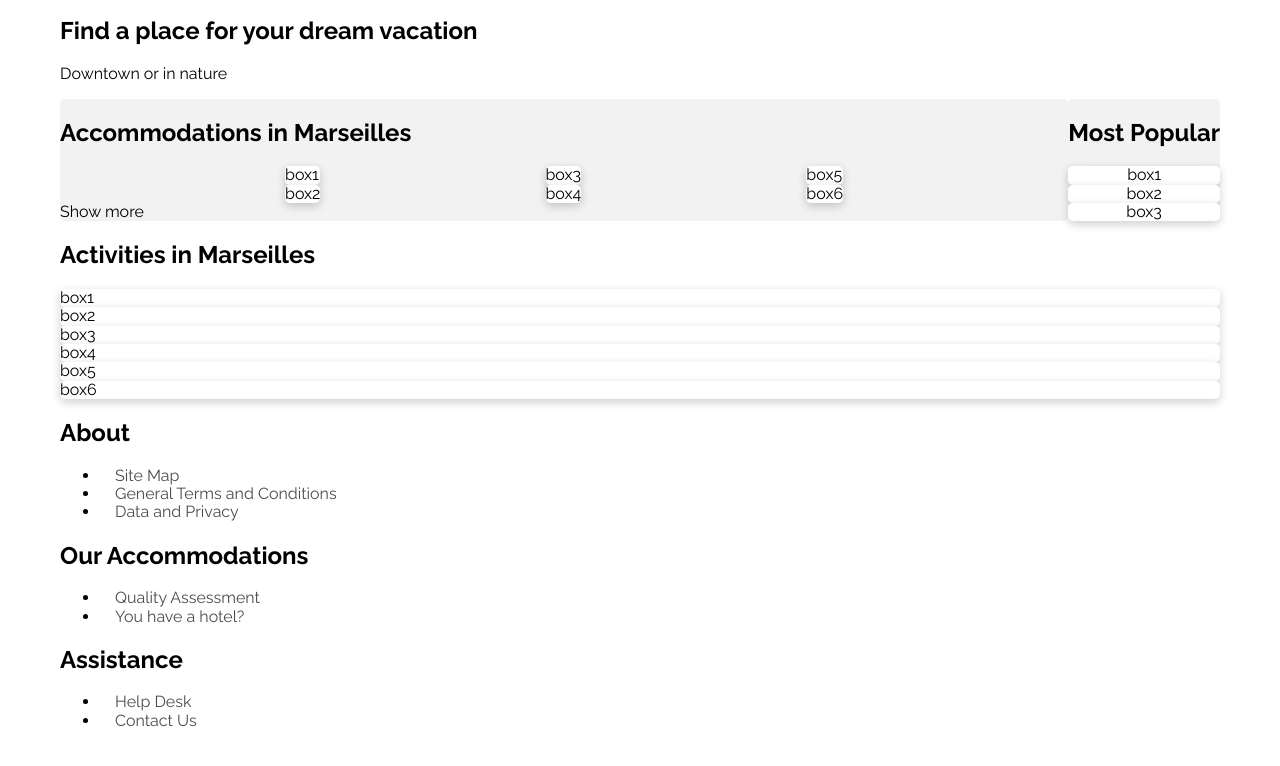
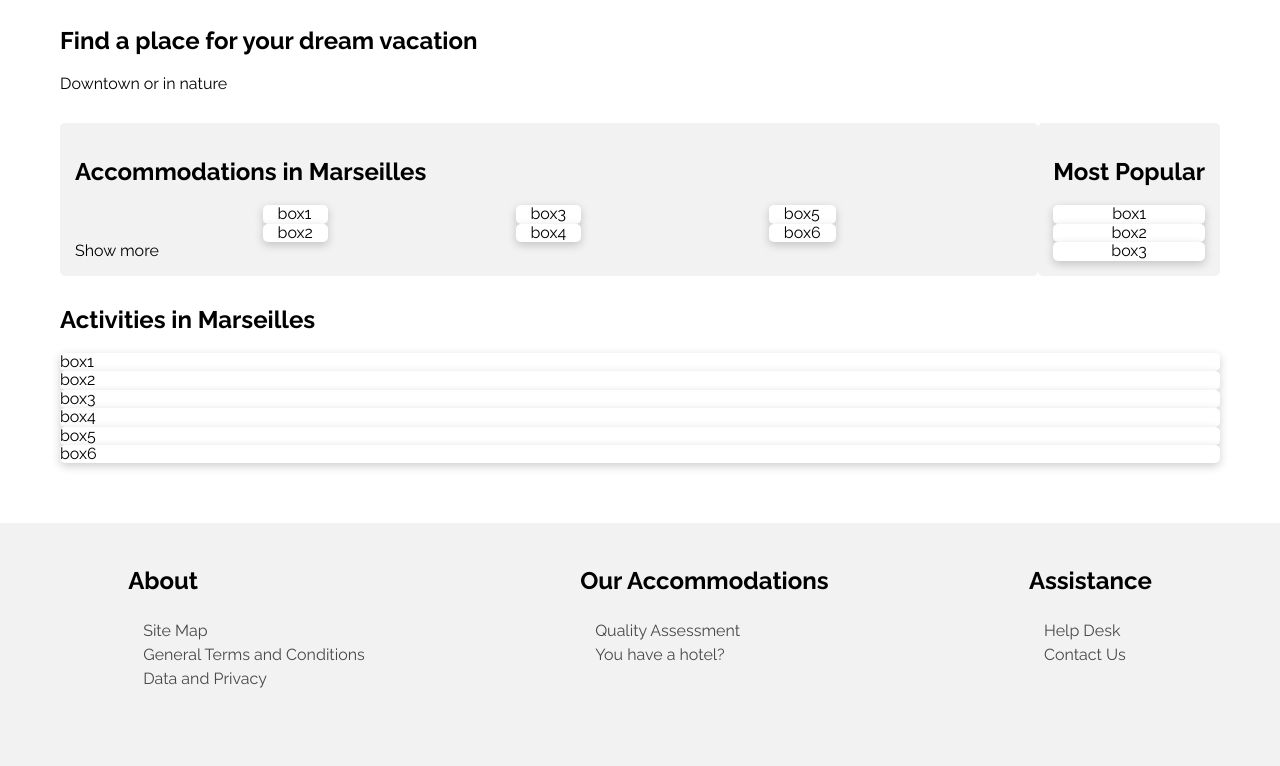
Before and after one commit to divineaverage/P2_BookiWebsite, a plain HTML site: page index.html in a window 1280 px wide. Shown: the part 80-846 px from the top of the page. Drawn offline with Linux system fonts and the light colour scheme.

Commit message:
footer framework done, padding added

```diff
--- a/css/styles.css
+++ b/css/styles.css
@@ -9,9 +9,6 @@
    Page Styles
    ======================= */
 body {
-      margin-top: 30px;
-      margin-right:60px;
-      margin-left: 60px;
       padding: 0;
       box-sizing: border-box;
       font-family: "Raleway", Arial, sans-serif;
@@ -25,6 +22,9 @@ body {
       display: flex;
       flex-direction: row;
       justify-content: space-between;
+      margin-top: 30px;
+      margin-right:60px;
+      margin-left: 60px;
 }
 
 .logo {
@@ -45,10 +45,24 @@ a {
       opacity: 0.7;
 }
        /* =======================
+            Section
+         ======================= */
+.search {
+      margin-top: 30px;
+      margin-right: 60px;
+      margin-bottom: 30px;
+      margin-left: 60px;
+}
+
+
+       /* =======================
             Section/Aside
          ======================= */
 .flex-container {
       display: flex;
+      margin-top: 30px;
+      margin-right:60px;
+      margin-left: 60px;
 }
 
 .accommodations {
@@ -61,6 +75,7 @@ a {
       box-sizing: border-box;
       background-color: #f2f2f2;
       border-radius: 5px;
+      padding: 15px 15px 15px 15px;
 }
 .heading {
       flex:1 0 100%
@@ -71,7 +86,8 @@ a {
       display: flex;
       flex 1: 0 20%;
       flex-direction: column;
-      box-shadow: 0 3px 10px rgba(0, 0, 0, 0.2)
+      box-shadow: 0 3px 10px rgba(0, 0, 0, 0.2);
+      padding: 0px 15px 0px 15px;
 }
 .show_more {
       flex:2 0 100%
@@ -87,6 +103,7 @@ a {
       box-sizing: border-box;
       background-color: #f2f2f2;
       border-radius: 5px;
+      padding: 15px 15px 15px 15px;
 }
 .asidebox {
       background: white;
@@ -100,6 +117,12 @@ a {
         /* =======================
             Section
          ======================= */
+.activities {
+   margin-top: 30px;
+   margin-right:60px;
+   margin-bottom:60px;
+   margin-left: 60px;
+}
 .activities-container {
       display: flex;
       flex: 1;
@@ -121,3 +144,38 @@ a {
         /* =======================
            Footer
          ======================= */
+.ft-main {
+      box-sizing: border-box;
+      font-family: "Raleway", Arial, sans-serif;
+      margin: 0;
+      padding: 20px 28px;
+      display: flex;
+      flex-wrap: wrap;
+      justify-content: space-around;
+}
+.ft-main-item {
+      padding: 20px;
+      min-width: 20px;
+}
+   ul {
+      list-style: none;
+      padding-left: 0;
+}
+   footer {
+      background-color: #F2F2F2;
+      color: black;
+      line-height: 1.5;
+      display: flex;
+      min-height: 100vh;
+      flex-direction: row;
+}
+   footer a {
+      text-decoration: none;
+      color: black;
+}
+   a:hover {
+      color: blue;
+}
+.container {
+   flex: 1;
+}
--- a/index.html
+++ b/index.html
@@ -33,7 +33,7 @@
 
   <section class="search">
     <h2>Find a place for your dream vacation</h2>
-    <p>Downtown or in nature</p><!--content-->
+    <p>Downtown or in nature</p>
   </section>
 
   <div class="flex-container">
@@ -84,7 +84,7 @@
   </section>
 </body>
   <footer class="ft-main">
-        <div class="ft-main-item">
+        <div class="row">
           <h2 class="ft-title">About</h2>
           <ul>
             <li><a href="#">Site Map</a></li>
@@ -92,14 +92,14 @@
             <li><a href="#">Data and Privacy</a></li>
           </ul>
         </div>
-        <div class="ft-main-item">
+        <div class="row">
           <h2 class="ft-title">Our Accommodations</h2>
           <ul>
             <li><a href="#">Quality Assessment</a></li>
             <li><a href="#">You have a hotel?</a></li>
           </ul>
         </div>
-        <div class="ft-main-item">
+        <div class="row">
           <h2 class="ft-title">Assistance</h2>
           <ul>
             <li><a href="#">Help Desk</a></li>
```
